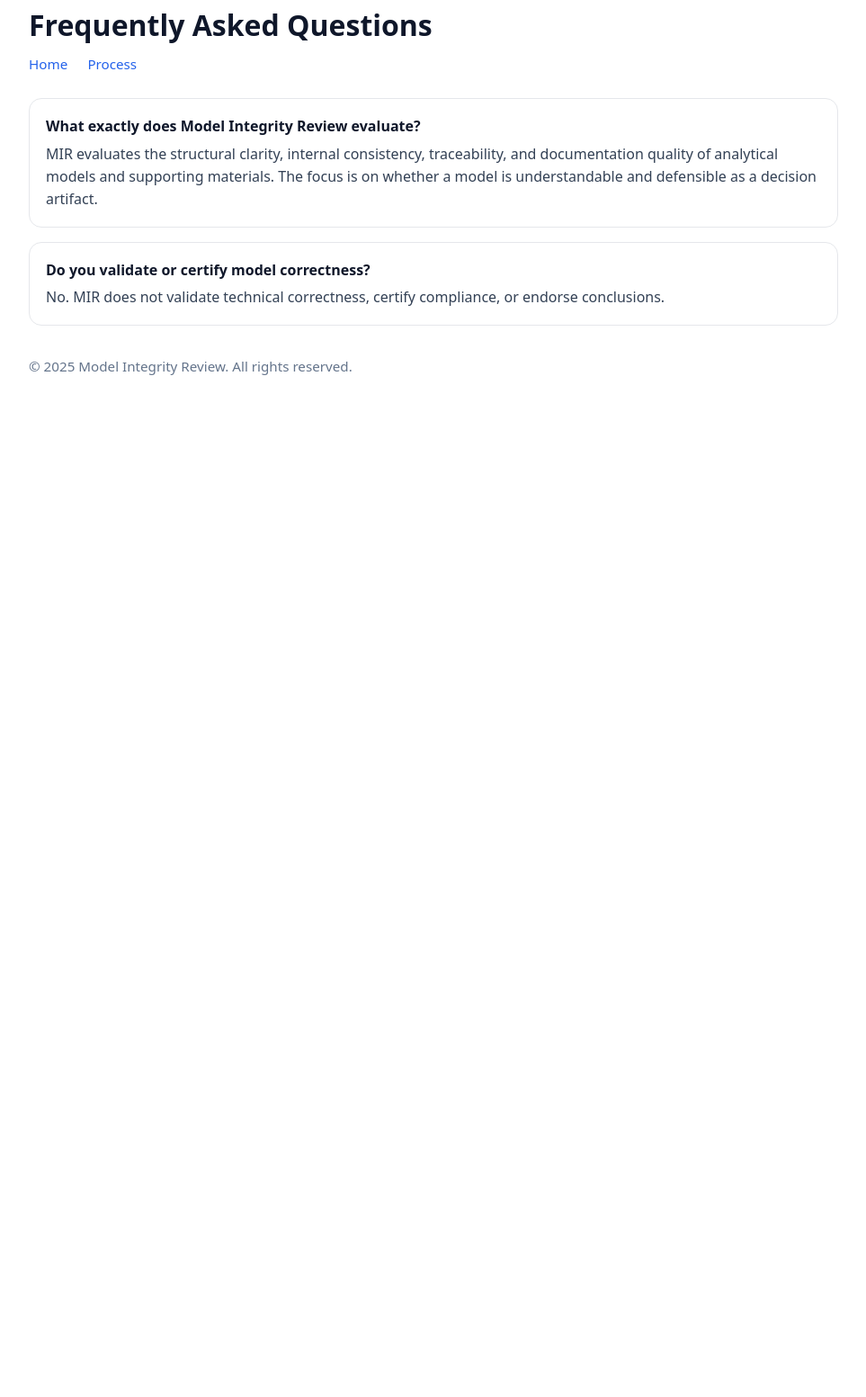
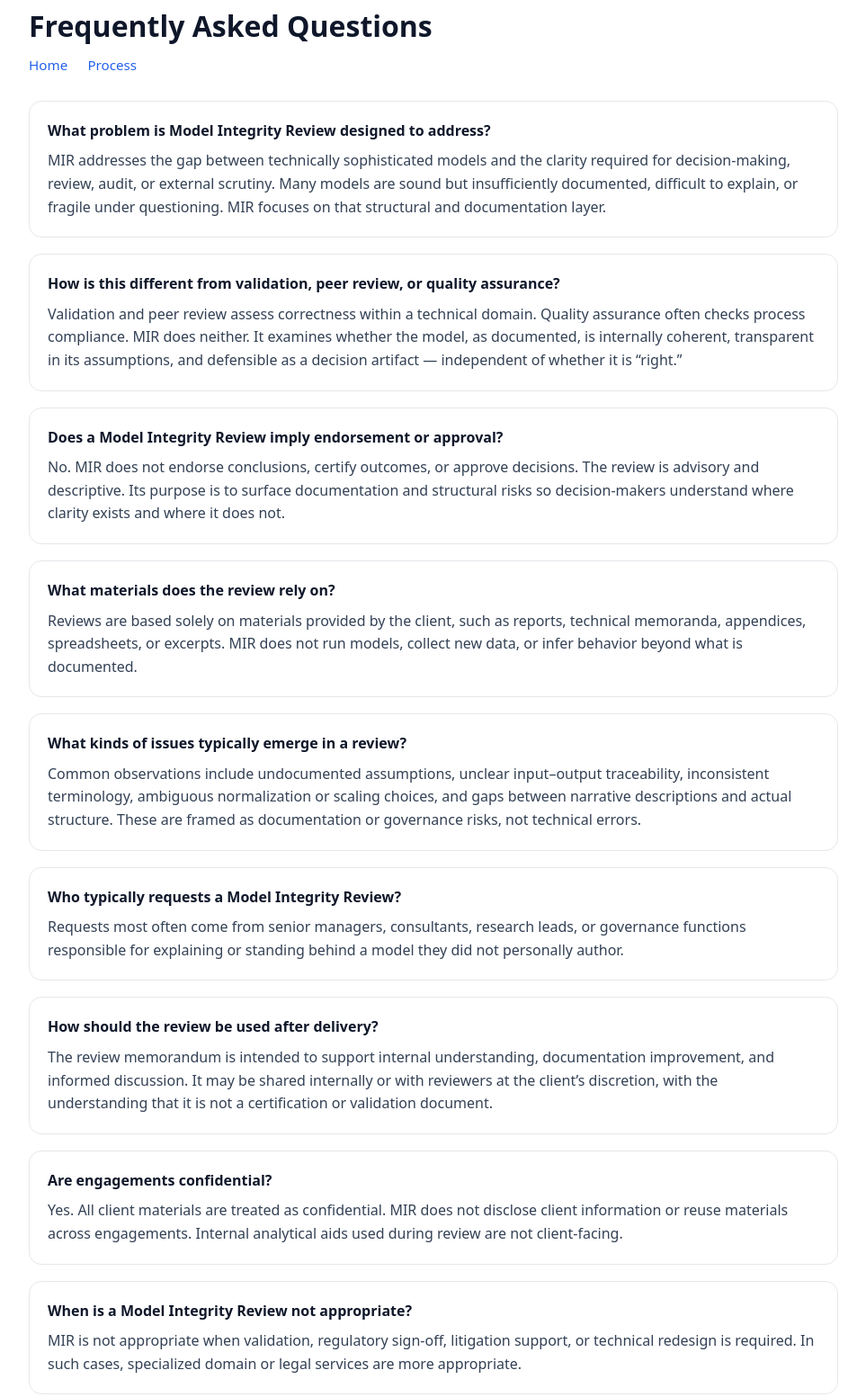
Before and after one commit to jamesbourassa/modelintegrityreview, a plain HTML site: page faq.html in a window 1280 px wide. Shown: the part 53-1606 px from the top of the page at 90% size, without its empty margins (158-1121 px from the left). Before the commit the page ends 800 px from the top, so only its background shows below. Drawn offline with Linux system fonts and the light colour scheme.

Commit message:
Update faq.html

```diff
--- a/faq.html
+++ b/faq.html
@@ -4,15 +4,15 @@
   <meta charset="utf-8" />
   <meta name="viewport" content="width=device-width,initial-scale=1" />
   <title>FAQ — Model Integrity Review</title>
-  <meta name="description" content="Frequently asked questions about Model Integrity Review services." />
+  <meta name="description" content="Detailed questions and boundaries for Model Integrity Review engagements." />
   <style>
-    body{font-family:system-ui,-apple-system,Segoe UI,Roboto,Arial,sans-serif;max-width:900px;margin:56px auto;padding:0 20px;line-height:1.55;color:#0f172a}
+    body{font-family:system-ui,-apple-system,Segoe UI,Roboto,Arial,sans-serif;max-width:900px;margin:56px auto;padding:0 20px;line-height:1.6;color:#0f172a}
     header{margin-bottom:26px}
     h1{font-size:2rem;margin-bottom:6px}
     nav a{margin-right:18px;color:#2563eb;text-decoration:none;font-size:.95rem}
     nav a:hover{text-decoration:underline}
-    .box{border:1px solid #e5e7eb;border-radius:14px;padding:18px;margin:16px 0;background:#fff}
-    .q{font-weight:600;margin-bottom:6px}
+    .box{border:1px solid #e5e7eb;border-radius:14px;padding:20px;margin:18px 0;background:#fff}
+    .q{font-weight:600;margin-bottom:8px}
     .a{color:#334155}
     footer{margin-top:34px;color:#64748b;font-size:.95rem}
   </style>
@@ -27,17 +27,79 @@
   </header>
 
   <div class="box">
-    <div class="q">What exactly does Model Integrity Review evaluate?</div>
+    <div class="q">What problem is Model Integrity Review designed to address?</div>
     <div class="a">
-      MIR evaluates the structural clarity, internal consistency, traceability, and documentation quality of analytical models
-      and supporting materials. The focus is on whether a model is understandable and defensible as a decision artifact.
+      MIR addresses the gap between technically sophisticated models and the clarity required for decision-making,
+      review, audit, or external scrutiny. Many models are sound but insufficiently documented, difficult to explain,
+      or fragile under questioning. MIR focuses on that structural and documentation layer.
     </div>
   </div>
 
   <div class="box">
-    <div class="q">Do you validate or certify model correctness?</div>
+    <div class="q">How is this different from validation, peer review, or quality assurance?</div>
     <div class="a">
-      No. MIR does not validate technical correctness, certify compliance, or endorse conclusions.
+      Validation and peer review assess correctness within a technical domain. Quality assurance often checks process
+      compliance. MIR does neither. It examines whether the model, as documented, is internally coherent, transparent
+      in its assumptions, and defensible as a decision artifact — independent of whether it is “right.”
+    </div>
+  </div>
+
+  <div class="box">
+    <div class="q">Does a Model Integrity Review imply endorsement or approval?</div>
+    <div class="a">
+      No. MIR does not endorse conclusions, certify outcomes, or approve decisions. The review is advisory and descriptive.
+      Its purpose is to surface documentation and structural risks so decision-makers understand where clarity exists
+      and where it does not.
+    </div>
+  </div>
+
+  <div class="box">
+    <div class="q">What materials does the review rely on?</div>
+    <div class="a">
+      Reviews are based solely on materials provided by the client, such as reports, technical memoranda, appendices,
+      spreadsheets, or excerpts. MIR does not run models, collect new data, or infer behavior beyond what is documented.
+    </div>
+  </div>
+
+  <div class="box">
+    <div class="q">What kinds of issues typically emerge in a review?</div>
+    <div class="a">
+      Common observations include undocumented assumptions, unclear input–output traceability, inconsistent terminology,
+      ambiguous normalization or scaling choices, and gaps between narrative descriptions and actual structure. These are
+      framed as documentation or governance risks, not technical errors.
+    </div>
+  </div>
+
+  <div class="box">
+    <div class="q">Who typically requests a Model Integrity Review?</div>
+    <div class="a">
+      Requests most often come from senior managers, consultants, research leads, or governance functions responsible
+      for explaining or standing behind a model they did not personally author.
+    </div>
+  </div>
+
+  <div class="box">
+    <div class="q">How should the review be used after delivery?</div>
+    <div class="a">
+      The review memorandum is intended to support internal understanding, documentation improvement, and informed
+      discussion. It may be shared internally or with reviewers at the client’s discretion, with the understanding
+      that it is not a certification or validation document.
+    </div>
+  </div>
+
+  <div class="box">
+    <div class="q">Are engagements confidential?</div>
+    <div class="a">
+      Yes. All client materials are treated as confidential. MIR does not disclose client information or reuse materials
+      across engagements. Internal analytical aids used during review are not client-facing.
+    </div>
+  </div>
+
+  <div class="box">
+    <div class="q">When is a Model Integrity Review not appropriate?</div>
+    <div class="a">
+      MIR is not appropriate when validation, regulatory sign-off, litigation support, or technical redesign is required.
+      In such cases, specialized domain or legal services are more appropriate.
     </div>
   </div>
 
```
